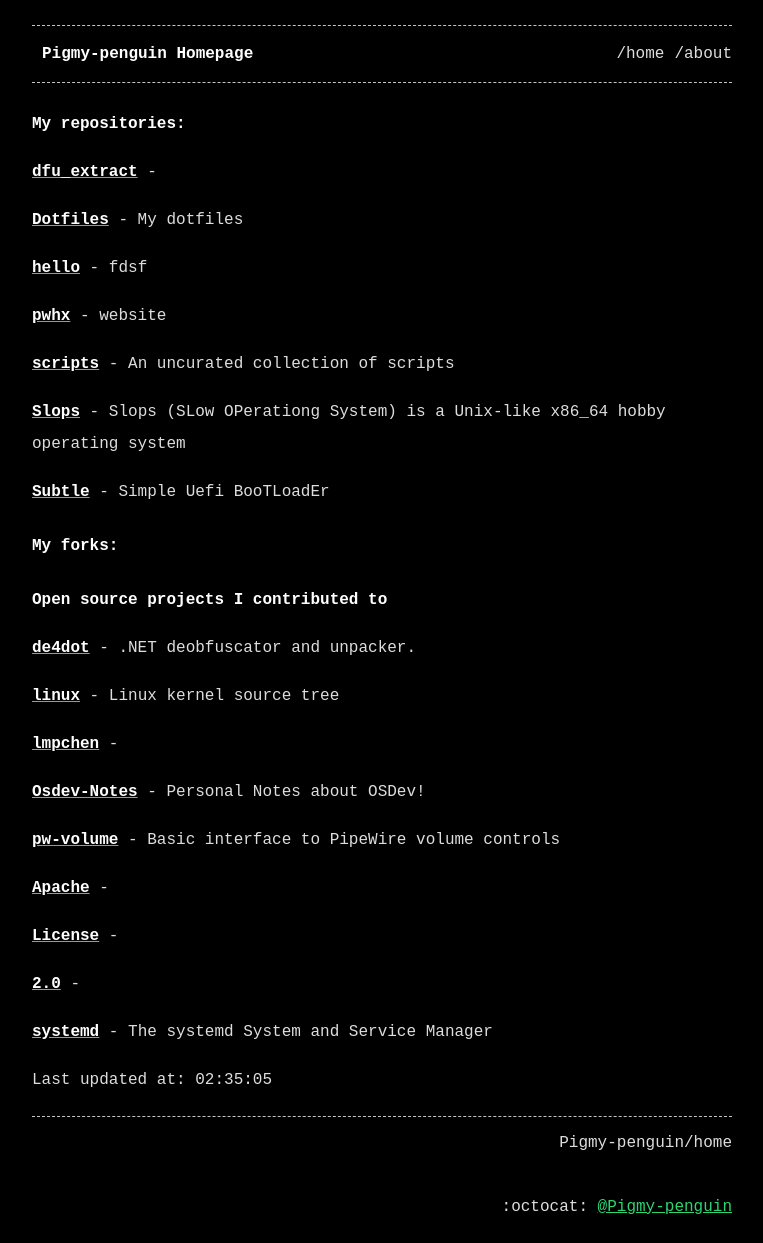
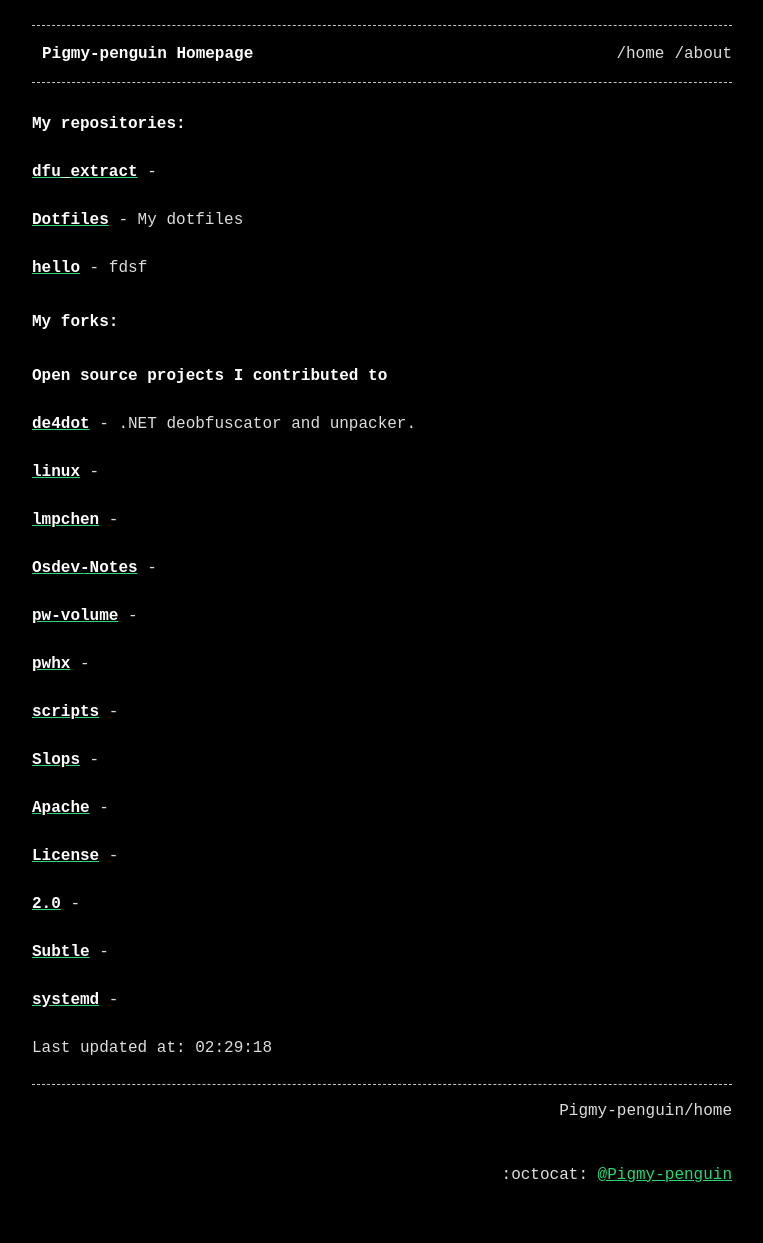
Before and after one commit to Pigmy-penguin/Pigmy-penguin.github.io, a Jekyll site: the page built from index.md, in a window 1280 px wide. Shown: the whole page, without its empty margins (258-1021 px from the left). Built offline with Jekyll 4.4.1, drawn with Linux system fonts in a browser that asks for light colours; after the commit the page ends 1211 px from its top, so only the background shows below that.

Commit message:
Auto updating the website

```diff
--- a/index.md
+++ b/index.md
@@ -13,26 +13,24 @@ title: Pigmy-penguin Homepage
 
 [**hello**](https://github.com/Pigmy-penguin/hello) - fdsf
 
-[**pwhx**](https://github.com/Pigmy-penguin/pwhx) - website
-
-[**scripts**](https://github.com/Pigmy-penguin/scripts) - An uncurated collection of scripts
-
-[**Slops**](https://github.com/Pigmy-penguin/Slops) - Slops (SLow OPerationg System) is a Unix-like x86_64 hobby operating system
-
-[**Subtle**](https://github.com/Pigmy-penguin/Subtle) - Simple Uefi BooTLoadEr
-
 ## My forks:
 ### Open source projects I contributed to
 
 [**de4dot**](https://github.com/Pigmy-penguin/de4dot) - .NET deobfuscator and unpacker.
 
-[**linux**](https://github.com/Pigmy-penguin/linux) - Linux kernel source tree
+[**linux**](https://github.com/Pigmy-penguin/linux) -
 
 [**lmpchen**](https://github.com/Pigmy-penguin/lmpchen) -
 
-[**Osdev-Notes**](https://github.com/Pigmy-penguin/Osdev-Notes) - Personal Notes about OSDev!
+[**Osdev-Notes**](https://github.com/Pigmy-penguin/Osdev-Notes) -
 
-[**pw-volume**](https://github.com/Pigmy-penguin/pw-volume) - Basic interface to PipeWire volume controls
+[**pw-volume**](https://github.com/Pigmy-penguin/pw-volume) -
+
+[**pwhx**](https://github.com/Pigmy-penguin/pwhx) -
+
+[**scripts**](https://github.com/Pigmy-penguin/scripts) -
+
+[**Slops**](https://github.com/Pigmy-penguin/Slops) -
 
 [**Apache**](https://github.com/Pigmy-penguin/Apache) -
 
@@ -40,7 +38,9 @@ title: Pigmy-penguin Homepage
 
 [**2.0**](https://github.com/Pigmy-penguin/2.0) -
 
-[**systemd**](https://github.com/Pigmy-penguin/systemd) - The systemd System and Service Manager
+[**Subtle**](https://github.com/Pigmy-penguin/Subtle) -
+
+[**systemd**](https://github.com/Pigmy-penguin/systemd) -
 
 
-Last updated at: 02:35:05
+Last updated at: 02:29:18
```
Also changed, not shown: 2 other files.
